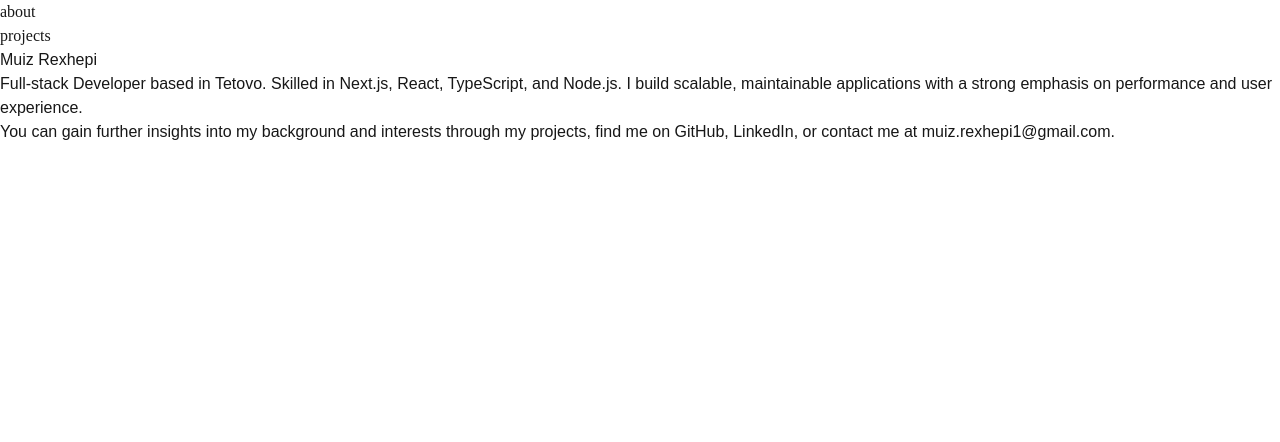
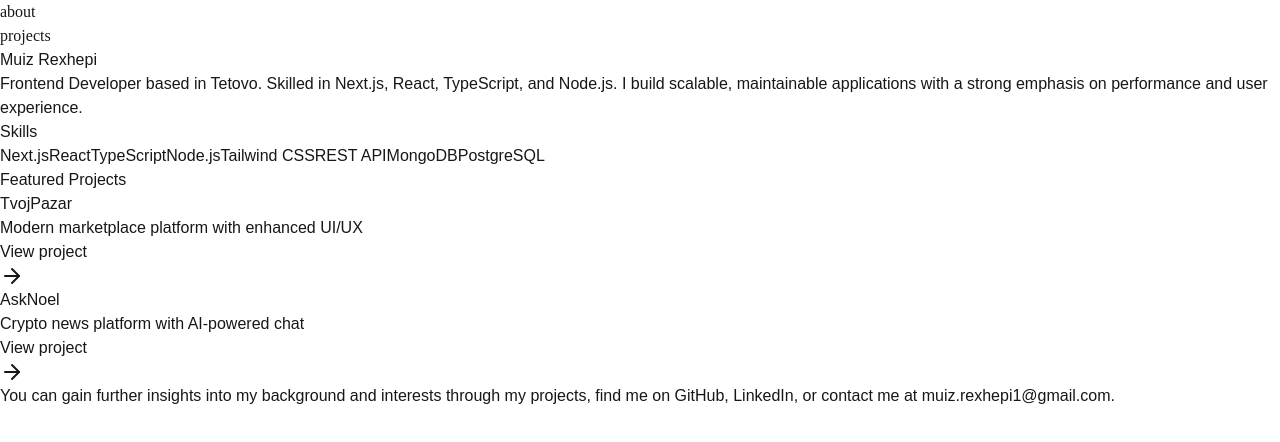
Before and after one commit to muizrexhepi/mr-portfolio, a Next.js app: page / in a window 1280 px wide. Shown: the top 442 px of the page. Built offline with nearby package versions, Linux system fonts and the light colour scheme.

Commit message:
projects added: asknoel, tvojpazar

```diff
--- a/src/app/page.tsx
+++ b/src/app/page.tsx
@@ -1,4 +1,5 @@
 import Link from "next/link";
+import { ArrowRight } from "lucide-react"; // You'll need to install lucide-react
 
 export default function HomePage() {
   return (
@@ -6,11 +7,74 @@ export default function HomePage() {
       <h1 className="text-sm sm:text-base text-neutral-600 font-semibold mb-8">
         Muiz Rexhepi
       </h1>
-      <div className="space-y-6 text-sm sm:tracking-wide leading-5 sm:leading-6 sm:text-base text-neutral-500">
-       <p>
-          Full-stack Developer based in Tetovo. Skilled in Next.js, React, TypeScript, and Node.js.
-          I build scalable, maintainable applications with a strong emphasis on performance and user experience.
+      <div className="space-y-8 text-sm sm:tracking-wide leading-5 sm:leading-6 sm:text-base text-neutral-500">
+        <p>
+          Frontend Developer based in Tetovo. Skilled in Next.js, React,
+          TypeScript, and Node.js. I build scalable, maintainable applications
+          with a strong emphasis on performance and user experience.
         </p>
+        <div className="py-2">
+          <h2 className="text-neutral-600 font-medium mb-4">Skills</h2>
+          <div className="flex flex-wrap gap-2">
+            {[
+              "Next.js",
+              "React",
+              "TypeScript",
+              "Node.js",
+              "Tailwind CSS",
+              "REST API",
+              "MongoDB",
+              "PostgreSQL",
+            ].map((skill) => (
+              <span
+                key={skill}
+                className="px-2 py-1 text-xs bg-neutral-100 text-neutral-600 rounded-md"
+              >
+                {skill}
+              </span>
+            ))}
+          </div>
+        </div>
+        {/* Featured Projects Section */}
+        <div className="py-2">
+          <h2 className="text-neutral-600 font-medium mb-4">
+            Featured Projects
+          </h2>
+          <div className="grid grid-cols-1 sm:grid-cols-2 gap-4">
+            <Link
+              href="/projects#tvojpazar"
+              className="group p-4 border border-neutral-200 rounded-lg hover:border-neutral-300 transition-colors"
+            >
+              <h3 className="font-medium text-neutral-700 group-hover:text-neutral-900">
+                TvojPazar
+              </h3>
+              <p className="mt-1 text-xs sm:text-sm text-neutral-500">
+                Modern marketplace platform with enhanced UI/UX
+              </p>
+              <div className="mt-2 flex items-center text-xs text-neutral-400 group-hover:text-neutral-600">
+                <span>View project</span>
+                <ArrowRight className="ml-1 h-3 w-3" />
+              </div>
+            </Link>
+            <Link
+              href="/projects#asknoel"
+              className="group p-4 border border-neutral-200 rounded-lg hover:border-neutral-300 transition-colors"
+            >
+              <h3 className="font-medium text-neutral-700 group-hover:text-neutral-900">
+                AskNoel
+              </h3>
+              <p className="mt-1 text-xs sm:text-sm text-neutral-500">
+                Crypto news platform with AI-powered chat
+              </p>
+              <div className="mt-2 flex items-center text-xs text-neutral-400 group-hover:text-neutral-600">
+                <span>View project</span>
+                <ArrowRight className="ml-1 h-3 w-3" />
+              </div>
+            </Link>
+          </div>
+        </div>
+
+        {/* Skills Section */}
 
         <p>
           You can gain further insights into my background and interests through
--- a/src/app/template.tsx
+++ b/src/app/template.tsx
@@ -10,7 +10,7 @@ export default function Template({ children }: { children: React.ReactNode }) {
       exit={{ opacity: 0, filter: "blur(8px)" }}
       transition={{
         duration: 0.7,
-        ease: [0.25, 0.1, 0.25, 1], // Subtle easing curve
+        ease: [0.25, 0.1, 0.25, 1],
         filter: {
           duration: 0.7,
           ease: [0.25, 0.1, 0.25, 1],
```
Also changed, not shown: src/app/projects/page.tsx (+21 -4 lines).
